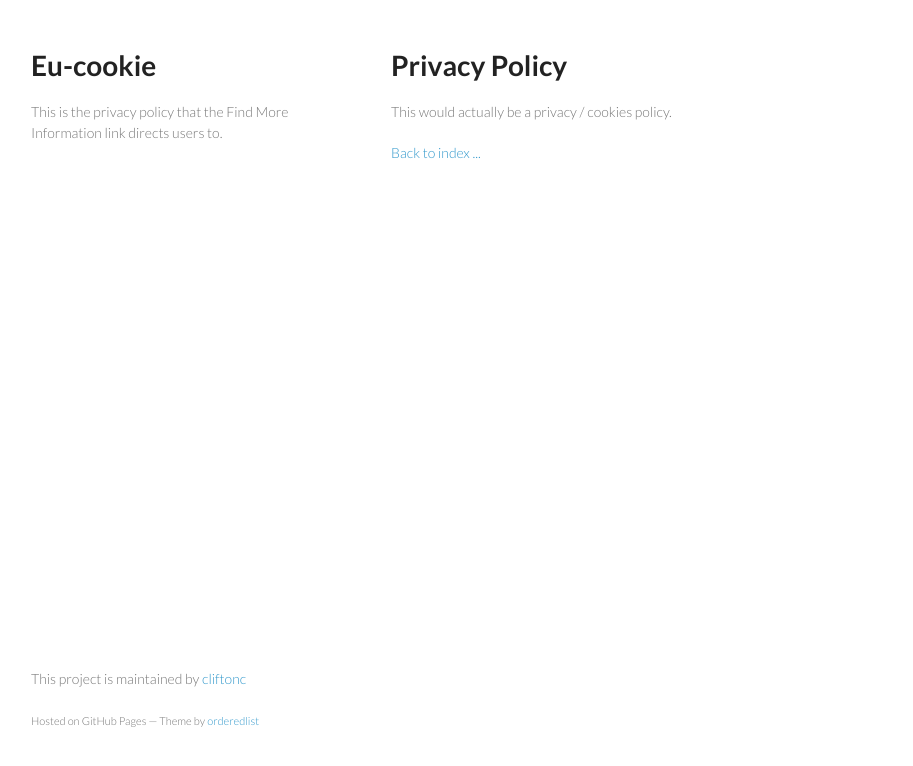
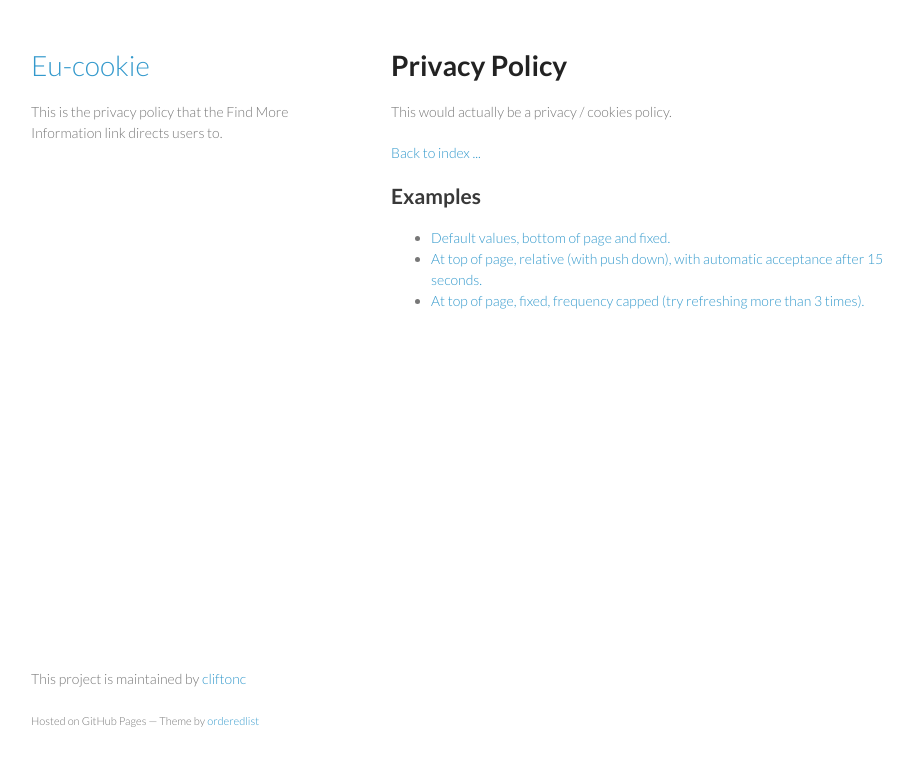
Before and after one commit to cliftonc/eu-cookie, a plain HTML site: page policy.html in a window 1280 px wide. Shown: the whole page, without its empty margins (179-1092 px from the left). Drawn offline with Linux system fonts and the light colour scheme.

Commit message:
Added callback to example

```diff
--- a/policy.html
+++ b/policy.html
@@ -14,13 +14,20 @@
   <body>
     <div class="wrapper">
       <header>
-        <h1>Eu-cookie</h1>
+        <h1><a href='index.html'>Eu-cookie</a></h1>
         <p>This is the privacy policy that the Find More Information link directs users to.</p>
       </header>
       <section>
         <h1>Privacy Policy</h1>
         <p>This would actually be a privacy / cookies policy.</p>
         <a href='index.html'>Back to index ...</a>
+        <br/><br/>
+        <h2>Examples</h2>
+        <ul>
+        <li><a href='example1.html'>Default values, bottom of page and fixed.</a></li>
+        <li><a href='example2.html'>At top of page, relative (with push down), with automatic acceptance after 15 seconds.</a></li>
+        <li><a href='example3.html'>At top of page, fixed, frequency capped (try refreshing more than 3 times).</a></li>
+        </ul>
       </section>
       <footer>
         <p>This project is maintained by <a href="https://github.com/cliftonc">cliftonc</a></p>
```
